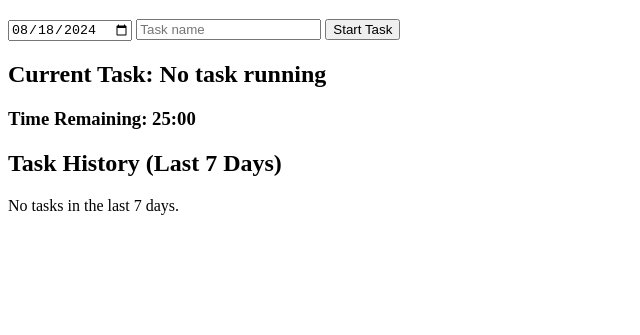
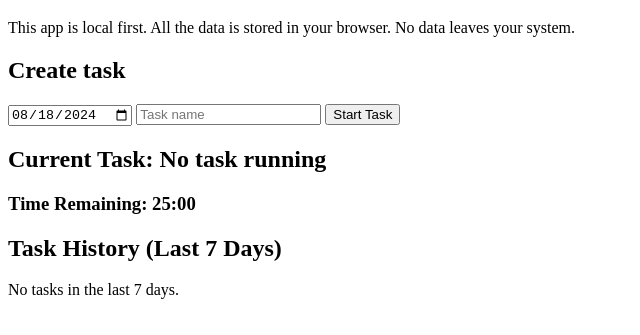
Before and after one commit to rushabhnagda11/pomodoro-app, a plain HTML site: page index.html in a window 1280 px wide. Shown: the part 61-396 px from the top of the page, without its empty margins (0-640 px from the left). Drawn offline with Linux system fonts and the light colour scheme.

Commit message:
added table width and some title info

```diff
--- a/index.html
+++ b/index.html
@@ -22,9 +22,11 @@
     </style>
 </head>
 <body>
-    <h1>Pomodoro App</h1>
+    <h1>Pomodoro App </h1>
+    <p>This app is local first. All the data is stored in your browser. No data leaves your system. </p>
 
     <div id="task-form">
+        <h2>Create task </h1>
         <input type="date" id="task-date">
         <input type="text" id="task-name" placeholder="Task name">
         <button onclick="startTask()">Start Task</button>
@@ -41,7 +43,7 @@
 
     <div id="task-history">
         <h2>Task History (Last 7 Days)</h2>
-        <div id="task-tables"></div>
+        <div style="width: 50%;" id="task-tables"></div>
     </div>
 
     <script>
```
